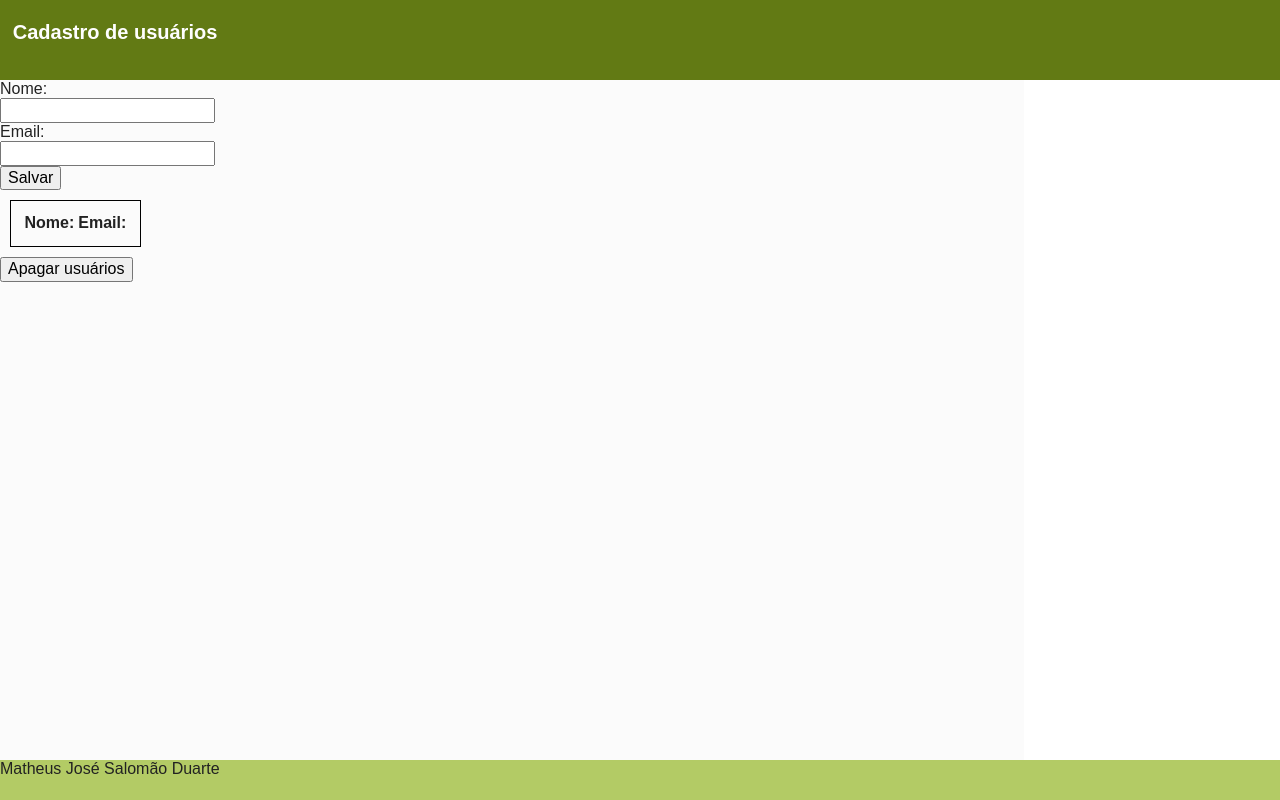
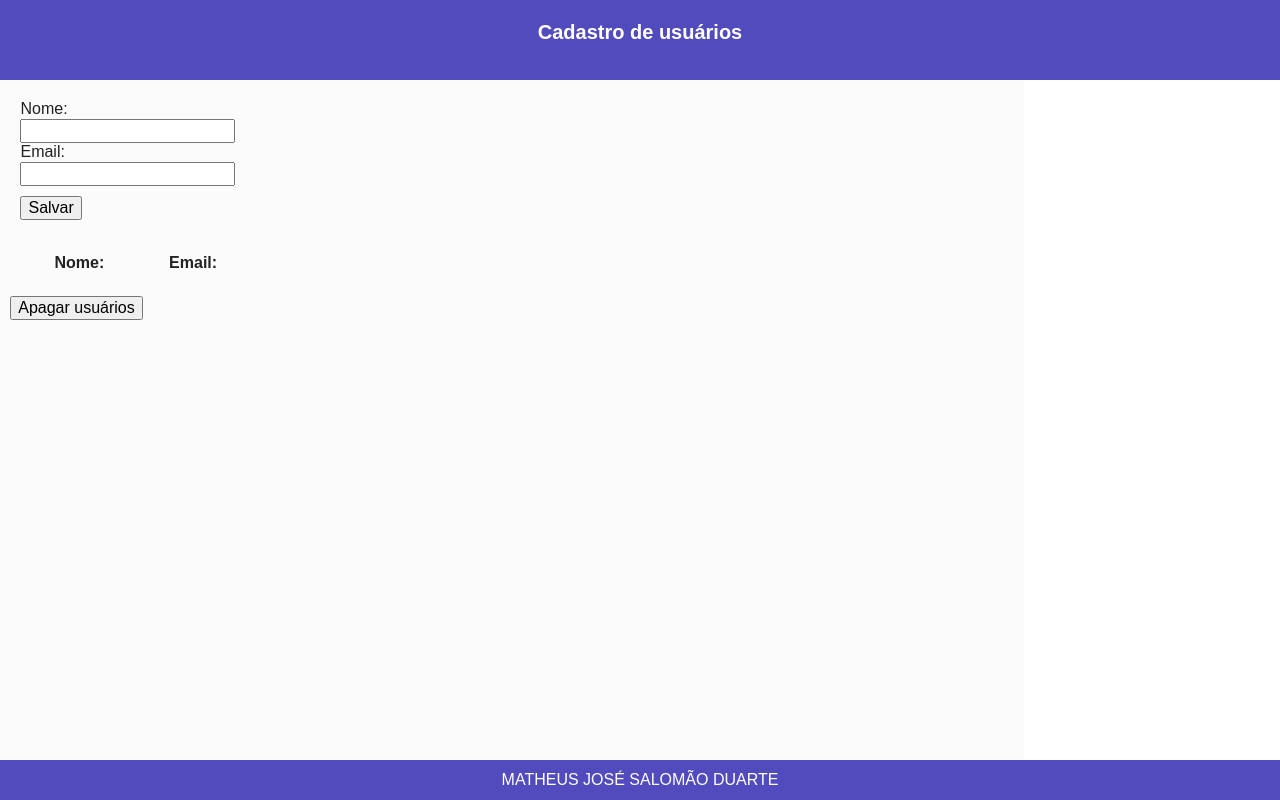
Before and after one commit to mathesbh/projeto-frontend, a website built with Parcel: page index.html in a window 1280 px wide. Built offline with nearby package versions, Linux system fonts and the light colour scheme.

Commit message:
Some margins

```diff
--- a/css/main.css
+++ b/css/main.css
@@ -4,20 +4,49 @@ body {
 }
 
 body>header {
-    background-color: #627A14;
+    background-color: #524bbd;
     padding: 1vh 1vw;
     height: 10vh;
     box-sizing: border-box;
     color: #fff;
+    text-align: center;
 }
 
 body>main {
     height: 85vh;
 }
 
+h4 {
+    margin-left: 1%;
+}
+
+table {
+    width: 250px;
+    padding: 1%;
+    margin: 1%;
+}
+
+form {
+    margin: 1%;
+    padding: 1%;
+}
+
+form button {
+    margin-top: 1%;
+}
+
+#btnDel {
+    margin-left: 1%;
+}
+
 body>footer {
     height: 5vh;
-    background-color: #B3CB65;
+    background-color: #524bbd;
+    display: flex;
+    align-items: center;
+    justify-content: center;
+    color: #fff;
+    text-transform: uppercase;
 }
 
 h1.app-title {
@@ -30,9 +59,3 @@ section.main-feature {
     width: 80vw;
     height: 85vh;
 }
-
-table {
-    border: 1px solid black;
-    padding: 1%;
-    margin: 1%;
-}
```
